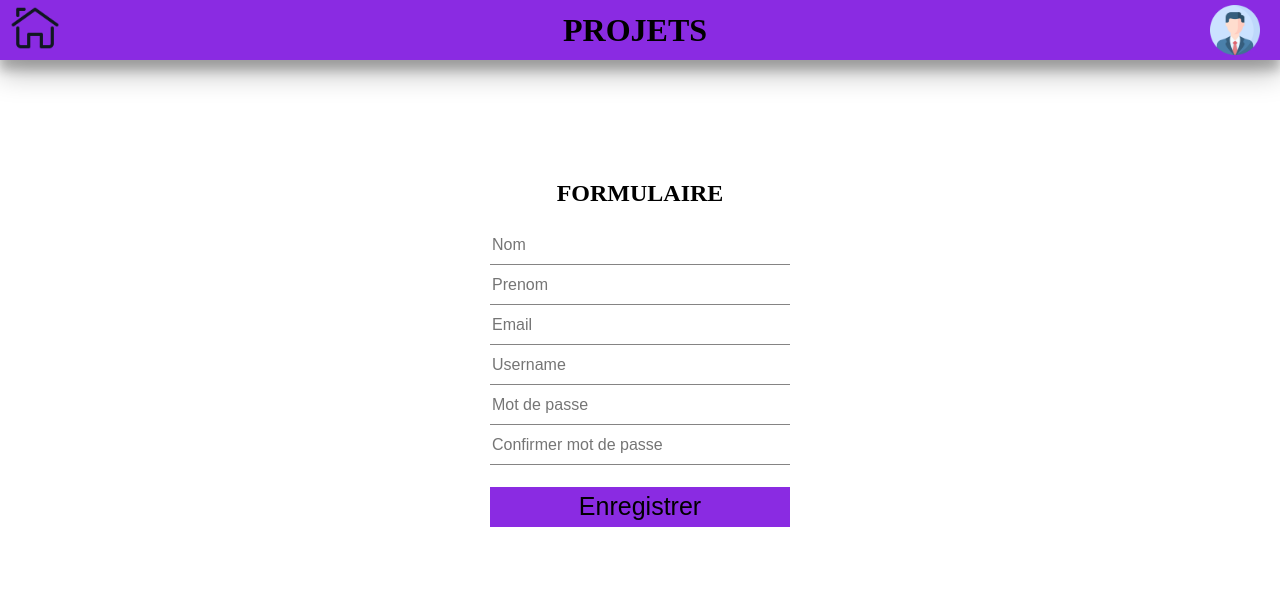
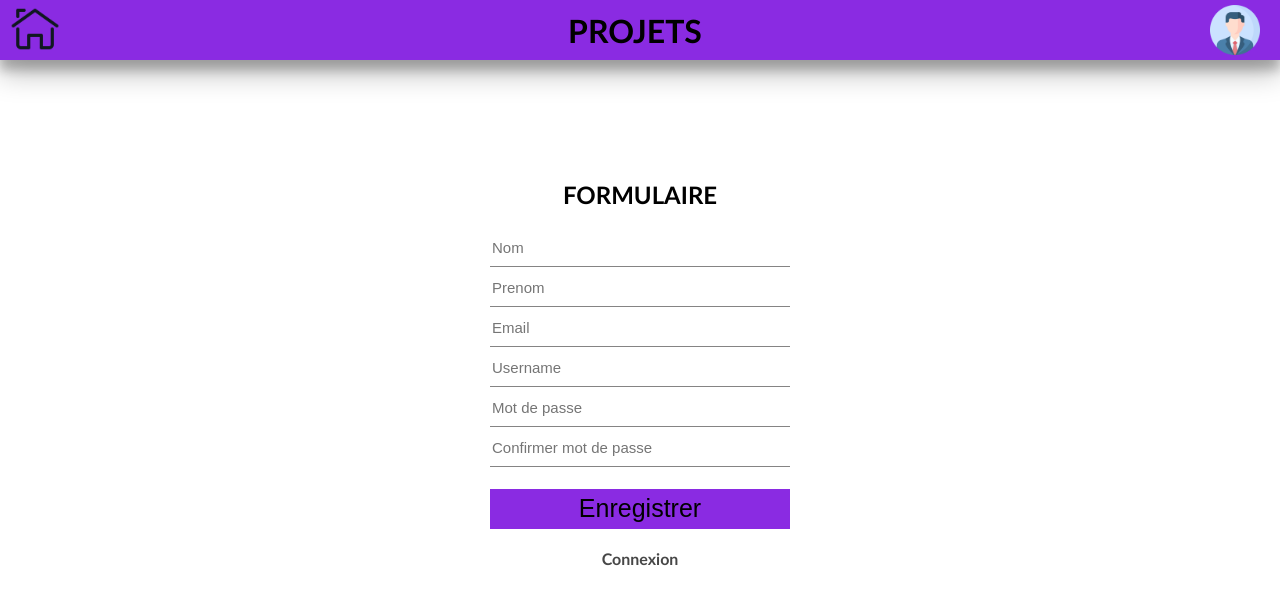
Before and after one commit to surcris/MiniProjets, a plain HTML site: page Formulaire/Inscription.html in a window 1280 px wide. Drawn offline with Linux system fonts and the light colour scheme.

Commit message:
modif projet formulaire

```diff
--- a/Formulaire/formulaire.css
+++ b/Formulaire/Connexion.css
@@ -3,6 +3,7 @@ body{
     margin: 0;
     width: 100vw;
     height: 100vh;
+    font-family: 'Trebuchet MS', 'Lucida Sans Unicode', 'Lucida Grande', 'Lucida Sans', Arial, sans-serif;
 }
 
 .header{
@@ -36,12 +37,25 @@ body{
     display: flex;
     flex-direction: column;
 }
-.formulaire div:last-child{
+.formulaire .btn-form{
     margin-top: 20px;
     display: flex;
     justify-content: center
 }
+.formulaire .form-co-ins{
+    margin-top: 20px;
+    display: flex;
+    justify-content: center;
+    align-items: center;
+    flex-direction: column;
+    text-decoration: none;
+}
+.formulaire .form-co-ins a{
 
+    font-weight: bold;
+    color: rgb(71, 71, 71);
+    text-decoration: none;
+}
 .formulaire .form{
     display: flex;
     flex-direction: column;
@@ -50,7 +64,8 @@ body{
     height: 35px;
     border:none;
     border-bottom: 1px solid rgb(133, 132, 132);
-    font-size: medium;
+    font-size: 15px;
+
     font-weight:500;
     margin-bottom: 2px;
 }
--- /dev/null
+++ b/Formulaire/Inscription.css
@@ -0,0 +1,103 @@
+body{
+    padding: 0;
+    margin: 0;
+    width: 100vw;
+    height: 100vh;
+    font-family: 'Trebuchet MS', 'Lucida Sans Unicode', 'Lucida Grande', 'Lucida Sans', Arial, sans-serif;
+}
+
+.header{
+    width: 100vw;
+    height: 60px;
+    background-color: blueviolet;
+    display: flex;
+    flex-direction: row;
+    justify-content: space-between;
+    box-shadow: rgba(0, 0, 0, 0.25) 0px 14px 28px, rgba(0, 0, 0, 0.22) 0px 10px 10px;
+}
+
+.header input{
+    width: 50px;
+    height: 50px;
+    margin: auto 20px auto 10px  ;
+}
+
+.header a{
+    margin: auto 10px auto 10px  ;
+
+}
+.header h1{
+    margin: auto 0 auto 0  ;
+
+}
+
+.formulaire{
+    width: 300px;
+    margin: 100px auto 0 auto;
+    display: flex;
+    flex-direction: column;
+}
+
+.formulaire .btn-form{
+    margin-top: 20px;
+    display: flex;
+    justify-content: center
+}
+
+.formulaire .form-co-ins{
+    margin-top: 20px;
+    display: flex;
+    justify-content: center;
+    align-items: center;
+    flex-direction: column;
+    text-decoration: none;
+}
+.formulaire .form-co-ins a{
+    font-weight: bold;
+    color: rgb(71, 71, 71);
+    text-decoration: none;
+}
+
+.formulaire .form{
+    display: flex;
+    flex-direction: column;
+}
+.formulaire .form input{
+    height: 35px;
+    border:none;
+    border-bottom: 1px solid rgb(133, 132, 132);
+    font-size: 15px;
+
+    font-weight:500;
+    margin-bottom: 2px;
+}
+
+.formulaire .form input:focus , textarea:focus{
+    outline: none;
+    border-bottom: 2px solid rgb(49, 49, 49);
+}
+.formulaire h2{
+    text-align: center;
+}
+
+.btn-form button{
+    width: 100%;
+    height: 40px;
+    border: none;
+    background-color: blueviolet;
+    font-size: 25px;
+
+    transition: all 0.5s;
+}
+.btn-form button:hover{
+    color: white;
+    box-shadow: rgba(0, 0, 0, 0.35) 0px 5px 15px;
+}
+
+
+
+@media only screen and (max-width: 600px) {
+
+
+
+}
--- a/Formulaire/formulaire.html
+++ b/Formulaire/Inscription.html
@@ -5,7 +5,7 @@
     <meta http-equiv="X-UA-Compatible" content="IE=edge">
     <meta name="viewport" content="width=device-width, initial-scale=1.0">
 
-    <link rel="stylesheet" href="formulaire.css">
+    <link rel="stylesheet" href="Inscription.css">
 
     <title>Formulaire</title>
 </head>
@@ -34,6 +34,9 @@
         <div class="btn-form">
             <button type="submit" onclick="" value="Enregistrer">Enregistrer</button>
         </div>
+        <div class="form-co-ins">
+            <a href="Connexion.html">Connexion</a>
+        </div>
 
 
     </div>
```
Also changed, not shown: Formulaire/Connexion.html (added, +45 -0 lines), index.html (+1 -1 lines).
